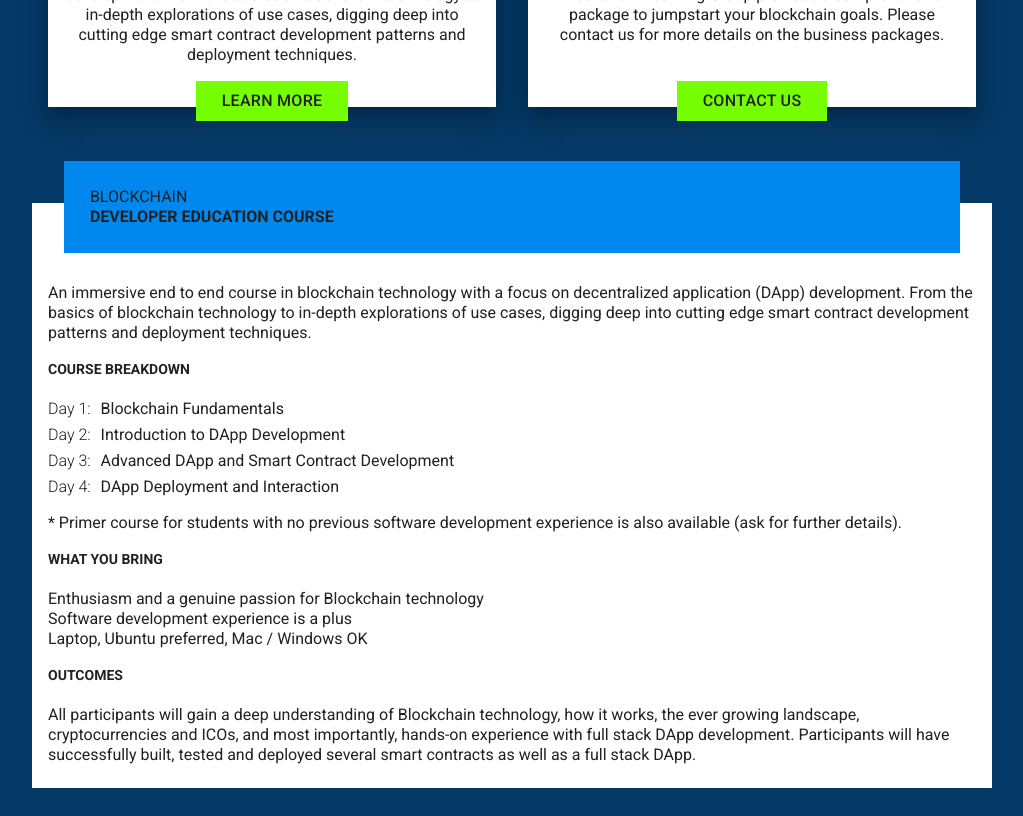
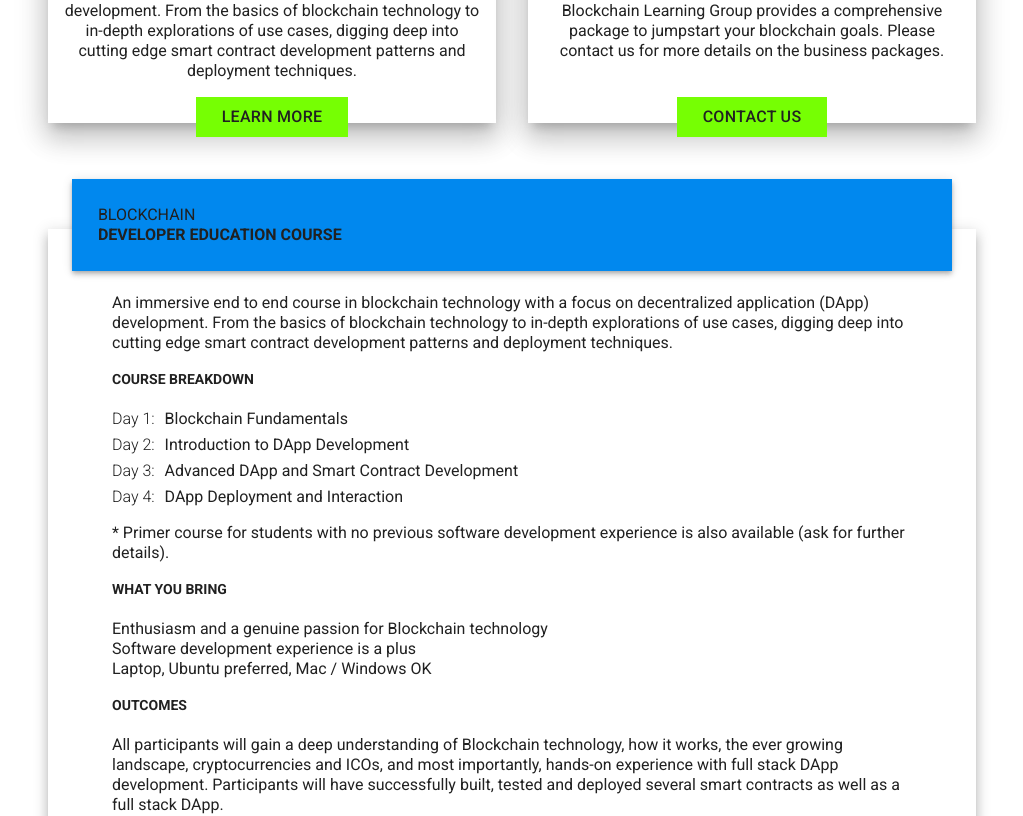
Before and after one commit to Blockchain-Learning-Group/Blockchain-Learning-Group.github.io, a React (Create React App) app: page / in a window 1280 px wide. Shown: the part 1040-1856 px from the top of the page, without its empty margins (128-1151 px from the left). Built offline with nearby package versions, Linux system fonts and the light colour scheme.

Commit message:
update(Courses)

```diff
--- a/public/styles/main.css
+++ b/public/styles/main.css
@@ -439,8 +439,6 @@ a {
 /* multi-line alignment in main axis */
 /* fixed position */
 #Courses {
-  color: #fff;
-  background-color: #053a68;
   display: -ms-flexbox;
   display: -webkit-flex;
   display: flex;
@@ -450,12 +448,14 @@ a {
   -ms-flex-align: center;
   -webkit-align-items: center;
   align-items: center; }
-  #Courses > header, #Courses > ul {
+  #Courses > header, #Courses > footer {
     max-width: 960px; }
   #Courses > header {
     margin-bottom: 1.618rem; }
     #Courses > header h3, #Courses > header p, #Courses > header ul, #Courses > header li, #Courses > header header, #Courses > header footer, #Courses > header div {
       text-align: center; }
+    #Courses > header > p {
+      margin-bottom: 2rem; }
     #Courses > header ul li {
       display: -ms-flexbox;
       display: -webkit-flex;
@@ -484,35 +484,34 @@ a {
           padding: 0.618rem 1.618rem;
           display: inline-block;
           bottom: -50px; }
-  #Courses > ul h5 {
-    font-weight: 700; }
-  #Courses > ul h6 {
-    margin-bottom: 0.382rem; }
-  #Courses > ul > li {
-    color: #212121;
-    background-color: #fff;
-    padding: 1rem 1rem 0.382rem;
-    margin-top: 70px;
-    margin-bottom: 1.618rem; }
-    #Courses > ul > li > h4 {
+  #Courses > footer > ul > li {
+    overflow: hidden; }
+    #Courses > footer > ul > li div.wrapper header {
       position: relative;
-      top: -58px;
-      margin: 0 1rem 4rem; }
-      #Courses > ul > li > h4 > div {
+      top: -50px;
+      margin: 0 2.5rem 5rem; }
+      #Courses > footer > ul > li div.wrapper header > h4 {
         width: 100%;
         position: absolute;
         background-color: #0188ee;
         padding: 1.618rem;
         box-sizing: border-box; }
-    #Courses > ul > li dl {
+    #Courses > footer > ul > li div.wrapper footer {
+      color: #212121;
+      background-color: #fff;
+      padding: 4rem 4rem 0.382rem;
+      margin: 75px 1rem 1.618rem; }
+      #Courses > footer > ul > li div.wrapper footer h5 {
+        font-weight: 700; }
+      #Courses > footer > ul > li div.wrapper footer dl {
         margin-bottom: 1rem; }
-      #Courses > ul > li dl dt {
+        #Courses > footer > ul > li div.wrapper footer dl dt {
           float: left;
           font-weight: 300;
           padding-right: 0.618rem; }
-      #Courses > ul > li dl dd {
+        #Courses > footer > ul > li div.wrapper footer dl dd {
           margin-bottom: 0.382rem; }
-    #Courses > ul > li ul {
+      #Courses > footer > ul > li div.wrapper footer ul {
         margin-bottom: 1rem; }
 
 @media (min-width: 840px) {
--- a/src/components/Courses.jsx
+++ b/src/components/Courses.jsx
@@ -41,17 +41,19 @@ export default class extends React.Component {
                     </ul>
                 </header>
 
+                <footer>
                     <ul>
                         <li id="COURSE--DEVELOPER-EDUCATION-COURSE">
-                        <h4>
-                            <div>
+                            <div className="wrapper">
+                                <header>
+                                    <h4 className="mdc-elevation--z4">
                                         <div>BLOCKCHAIN</div>
                                         <div>
                                             <strong>DEVELOPER EDUCATION COURSE</strong>
                                         </div>
-                            </div>
                                     </h4>
-
+                                </header>
+                                <footer className="mdc-elevation--z8">
                                     <p>An immersive end to end course in blockchain technology with a focus on decentralized application (DApp) development. From the basics of blockchain technology to in-depth explorations of use cases, digging deep into cutting edge smart contract development patterns and deployment techniques.</p>
 
                                     <h5>COURSE BREAKDOWN</h5>
@@ -80,8 +82,11 @@ export default class extends React.Component {
 
                                     <h5>OUTCOMES</h5>
                                     <p>All participants will gain a deep understanding of Blockchain technology, how it works, the ever growing landscape, cryptocurrencies and ICOs, and most importantly, hands-on experience with full stack DApp development.  Participants will have successfully built, tested and deployed several smart contracts as well as a full stack DApp.</p>
+                                </footer>
+                            </div>
                         </li>
                     </ul>
+                </footer>
             </section>
         );
     }
--- a/src/styles/components/Courses.scss
+++ b/src/styles/components/Courses.scss
@@ -1,13 +1,13 @@
 @import "../lib/jbarinas/layout/mixins/index";
 
 #Courses {
-    color: #fff;
-    background-color: #053a68;
+//    color: #fff;
+//    background-color: #053a68;
 
     @include --layout-vertical;
     @include --layout-center;
 
-    & > header, & > ul {
+    & > header, & > footer {
         max-width: 960px;
     }
 
@@ -16,6 +16,10 @@
 
         h3, p, ul, li, header, footer, div {
             text-align: center;
+        }
+
+        & > p {
+            margin-bottom: 2rem;
         }
 
         ul {
@@ -51,34 +55,34 @@
         }
     }
 
+    & > footer {
         & > ul {
-        h5 {
-            font-weight: 700;
-        }
+            & > li {
+                overflow: hidden;
 
-        h6 {
-            margin-bottom: 0.382rem;
-        }
-
-        & > li {
-            color: #212121;
-            background-color: #fff;
-            padding: 1rem 1rem 0.382rem;
-            margin-top: 70px;
-            margin-bottom: 1.618rem;
+                div.wrapper {
+                    header {
+                        position: relative;
+                        top: -50px;
+                        margin: 0 2.5rem 5rem;
 
                         & > h4 {
-                position: relative;
-                top: -58px;
-                margin: 0 1rem 4rem;
-
-                & > div {
                             width: 100%;
                             position: absolute;
                             background-color: #0188ee;
                             padding: 1.618rem;
                             box-sizing: border-box;
                         }
+                    }
+
+                    footer {
+                        color: #212121;
+                        background-color: #fff;
+                        padding: 4rem 4rem 0.382rem;
+                        margin: 75px 1rem 1.618rem;
+
+                        h5 {
+                            font-weight: 700;
                         }
 
                         dl {
@@ -97,7 +101,9 @@
                             margin-bottom: 1rem;
                         }
                     }
-
+                }
+            }
+        }
     }
 }
 
```
Lines whose indentation alone changed are shown as unchanged.
